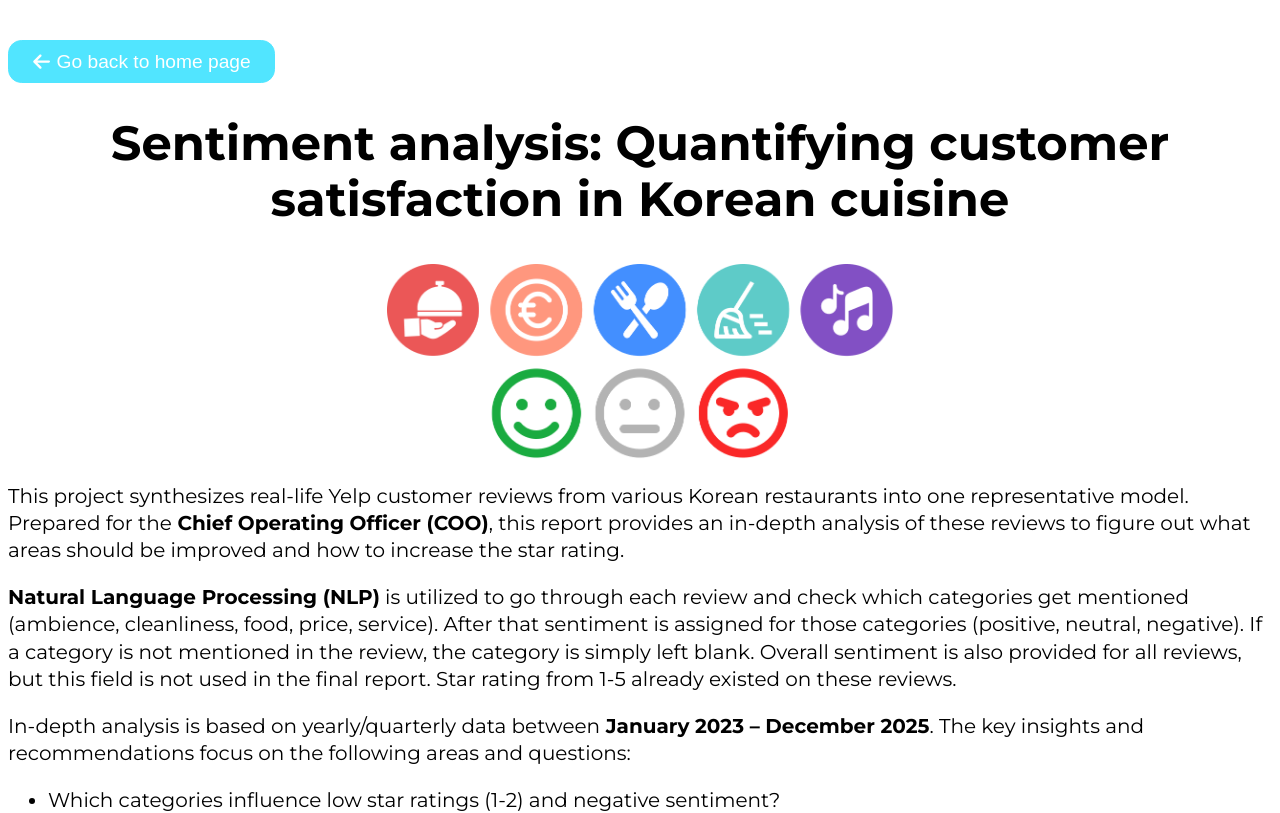
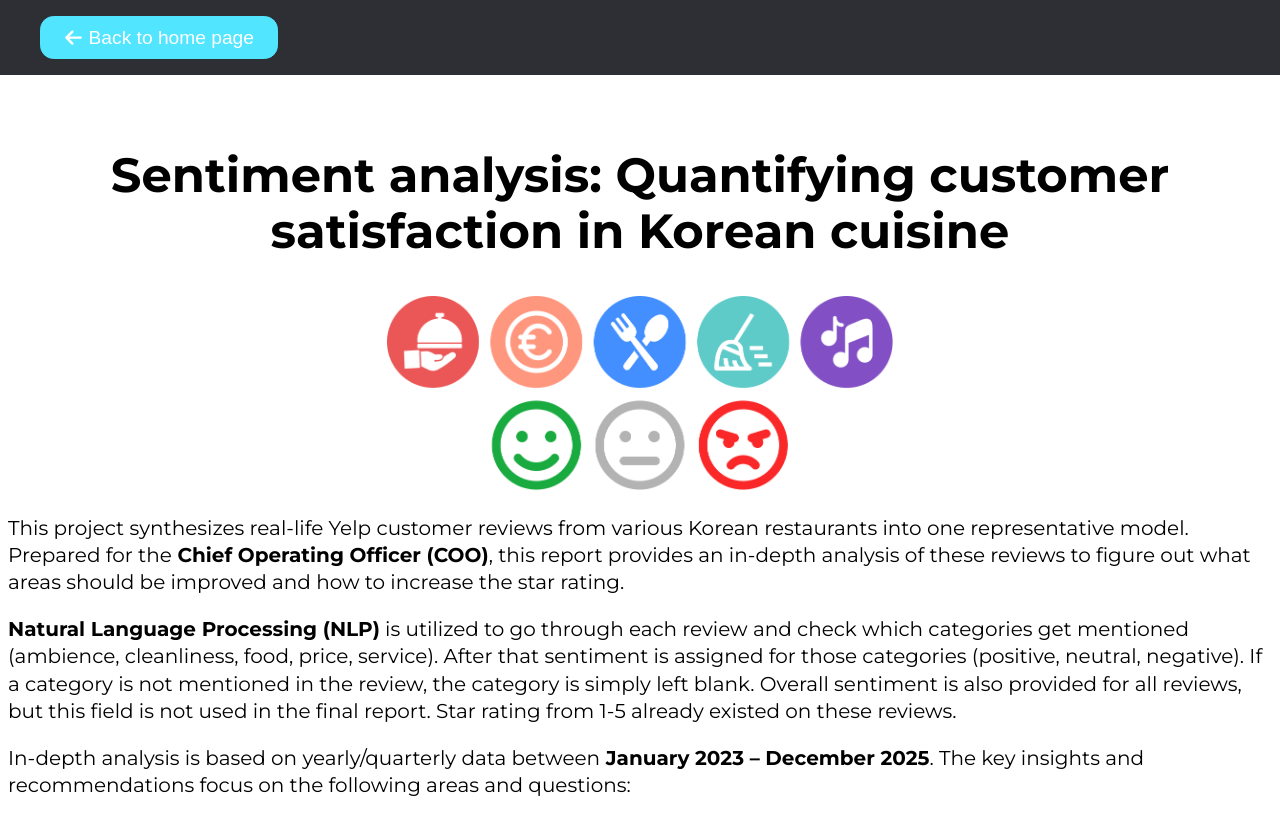
Before and after one commit to ojela028xamk/jere-lansipii-portfolio, a Next.js app: page /sentiment_project in a window 1280 px wide. Shown: the top 813 px of the page. Built offline with nearby package versions, Linux system fonts and the light colour scheme; no server answers.

Commit message:
return button component

```diff
--- a/app/main.scss
+++ b/app/main.scss
@@ -28,7 +28,7 @@ $paragraph: 1.2rem;
   font-size: 1.2rem;
 
   &:hover {
-    background-color: white;
+    background-color: $primary-black;
     color: $blue;
   }
 
--- a/app/sentiment_project/page.tsx
+++ b/app/sentiment_project/page.tsx
@@ -1,24 +1,17 @@
-import Link from "next/link";
 import css from "./sentiment.module.scss";
-import { FaArrowLeft } from "react-icons/fa6";
-import { useTranslations } from "next-intl";
 import SentimentIntro from "./sentimentIntro";
 import SentimentStructure from "./sentimentStructure";
 import SentimentSummary from "./sentimentSummary";
 import SentimentInsights from "./sentimentInsights";
 import SentimentRecommend from "./sentimentRecommend";
+import ReturnButton from "../website/returnButton";
 
 const Sentiment = () => {
-  const t = useTranslations("website");
-
   return (
+    <>
+      <ReturnButton />
       <div className={css.sentiment}>
         <div className={css.sentiment_project}>
-        <Link href="/">
-          <button className={css.sentiment_back_button}>
-            <FaArrowLeft className={css.icon} /> {t("projects.go_back")}
-          </button>
-        </Link>
           <SentimentIntro />
           <hr />
           <SentimentStructure />
@@ -31,6 +24,7 @@ const Sentiment = () => {
           <SentimentRecommend />
         </div>
       </div>
+    </>
   );
 };
 
--- /dev/null
+++ b/app/website/returnButton.module.scss
@@ -0,0 +1,15 @@
+@use "../main";
+
+.return_button {
+  background-color: main.$primary-black;
+
+  .return_button_container {
+    padding: 1em;
+    max-width: 1200px;
+    margin: auto;
+
+    .container_button {
+      @include main.back_to_index_button;
+    }
+  }
+}
--- /dev/null
+++ b/app/website/returnButton.tsx
@@ -0,0 +1,22 @@
+import { FaArrowLeft } from "react-icons/fa6";
+import css from "./returnButton.module.scss";
+import { useTranslations } from "next-intl";
+import Link from "next/link";
+
+const ReturnButton = () => {
+  const t = useTranslations("website");
+
+  return (
+    <div className={css.return_button}>
+      <div className={css.return_button_container}>
+        <Link href="/">
+          <button className={css.container_button}>
+            <FaArrowLeft className={css.icon} /> {t("projects.go_back")}
+          </button>
+        </Link>
+      </div>
+    </div>
+  );
+};
+
+export default ReturnButton;
--- a/messages/en.json
+++ b/messages/en.json
@@ -48,7 +48,7 @@
       "category_data": "Data analysis",
       "category_website": "Website",
       "category_ai": "AI",
-      "go_back": "Go back to home page",
+      "go_back": "Back to home page",
       "project1": {
         "name": "Sentiment analysis: Evaluating customer feedback to support decision making (EN)",
         "description": "Data report analyzing Yelp customer reviews of various Korean restaurants. Project utilizes Natural Language Processing (NLP) to classify customer reviews into different sentiments (positive, neutral, negative) and categories (e.g., food, price)."
```
Lines whose indentation alone changed are shown as unchanged.
